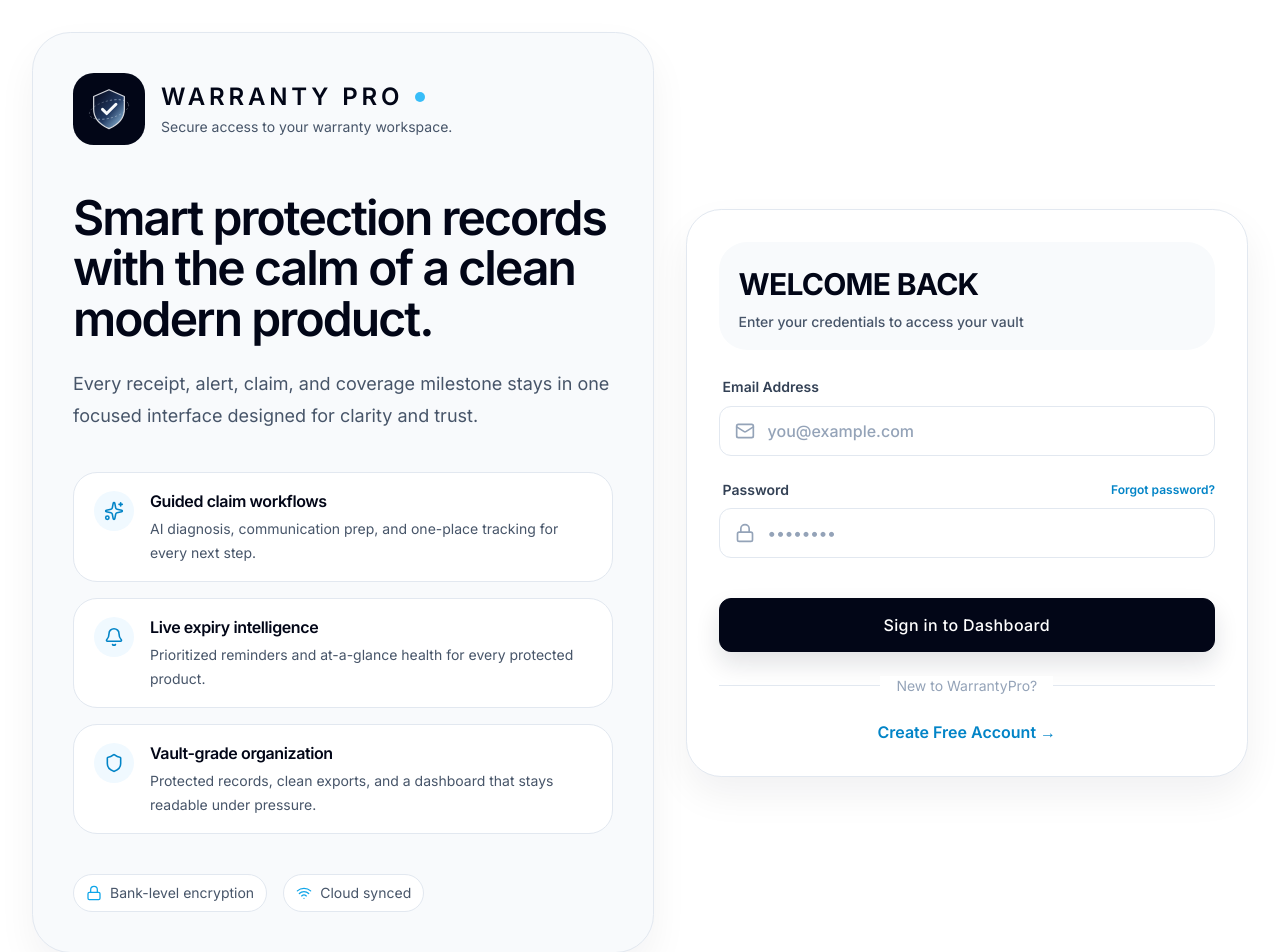
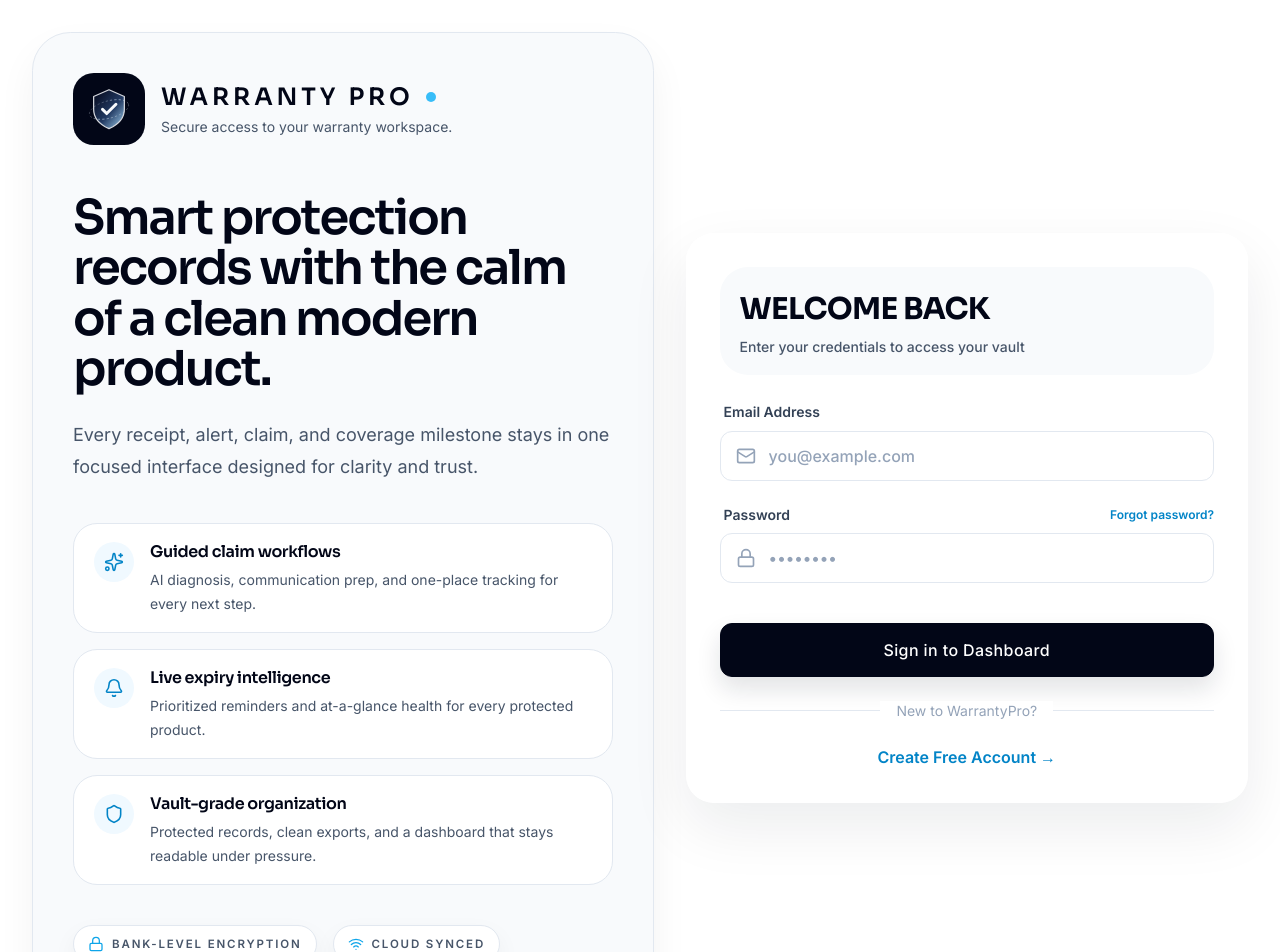
Before and after one commit to noorahmedpeace/WarrantyPro, a React (Vite) app in the folder frontend/: page /login in a window 1280 px wide. Shown: the top 952 px of the page. Built offline with nearby package versions, Linux system fonts and the light colour scheme; no server answers.

Commit message:
Add premium motion and trust styling

```diff
--- a/frontend/src/components/Navbar.tsx
+++ b/frontend/src/components/Navbar.tsx
@@ -19,9 +19,9 @@ export const Navbar = () => {
 
     return (
         <div className="pointer-events-none fixed bottom-4 left-1/2 z-50 w-full max-w-[98vw] -translate-x-1/2 px-3 sm:bottom-6 sm:max-w-[92vw] sm:px-0">
-            <nav className="pointer-events-auto mx-auto max-w-[920px] rounded-[2rem] border border-slate-200 bg-white p-[1px] shadow-[0_18px_40px_rgba(15,23,42,0.10)]">
-                <div className="rounded-[calc(2rem-1px)] bg-white px-2 py-2">
-                    <div className="flex items-stretch gap-2 rounded-[1.55rem] bg-[#f8fafc] px-1 py-1">
+            <nav className="glass-floating-nav pointer-events-auto mx-auto max-w-[920px] p-[1px]">
+                <div className="rounded-[calc(1.75rem-1px)] bg-white/85 px-2 py-2 backdrop-blur-xl">
+                    <div className="flex items-stretch gap-2 rounded-[1.45rem] bg-[#f8fafc]/85 px-1 py-1">
                         {links.map((link) => {
                             const isActive = location.pathname === link.path;
                             const Icon = link.icon;
@@ -31,7 +31,7 @@ export const Navbar = () => {
                                     <Link
                                         to={link.path}
                                         className={clsx(
-                                            'group relative flex w-full flex-col items-center justify-center rounded-[1.25rem] px-3 py-3 text-center transition-all duration-200',
+                                            'group micro-lift relative flex w-full flex-col items-center justify-center rounded-[1.25rem] px-3 py-3 text-center transition-all duration-200',
                                             isActive
                                                 ? 'text-slate-950'
                                                 : 'text-slate-500 hover:bg-white hover:text-slate-950'
--- a/frontend/src/components/layouts/LoginLayout.tsx
+++ b/frontend/src/components/layouts/LoginLayout.tsx
@@ -56,12 +56,12 @@ export const LoginLayout: React.FC<LoginLayoutProps> = ({ children, title, subti
                             </div>
                         </div>
 
-                        <div className="mt-10 flex flex-wrap items-center gap-4 text-sm text-slate-600">
-                            <div className="flex items-center gap-2 rounded-full border border-slate-200 bg-white px-3 py-2">
+                            <div className="mt-10 flex flex-wrap items-center gap-4 text-sm text-slate-600">
+                            <div className="trust-chip">
                                 <Lock className="h-4 w-4 text-sky-500" strokeWidth={1.9} />
                                 Bank-level encryption
                             </div>
-                            <div className="flex items-center gap-2 rounded-full border border-slate-200 bg-white px-3 py-2">
+                            <div className="trust-chip">
                                 <Wifi className="h-4 w-4 text-sky-500" strokeWidth={1.9} />
                                 Cloud synced
                             </div>
@@ -69,7 +69,8 @@ export const LoginLayout: React.FC<LoginLayoutProps> = ({ children, title, subti
                     </div>
 
                     <div className="flex items-center justify-center">
-                        <div className="w-full max-w-xl rounded-[2.2rem] border border-slate-200 bg-white p-6 shadow-[0_18px_38px_rgba(15,23,42,0.06)] sm:p-8">
+                        <div className="glass-floating-nav w-full max-w-xl p-[1px]">
+                            <div className="rounded-[calc(2.2rem-1px)] bg-white p-6 sm:p-8">
                             <div className="rounded-[1.75rem] bg-[#f8fafc] px-5 py-4">
                                 <div className="flex items-center gap-4 lg:hidden">
                                     <div className="rounded-[1rem] bg-slate-950 p-2.5 text-white">
@@ -87,7 +88,8 @@ export const LoginLayout: React.FC<LoginLayoutProps> = ({ children, title, subti
                                 </div>
                             </div>
 
-                            <div className="mt-6">{children}</div>
+                                <div className="mt-6">{children}</div>
+                            </div>
                         </div>
                     </div>
                 </div>
@@ -105,7 +107,7 @@ const FeatureCard = ({
     title: string;
     description: string;
 }) => (
-    <div className="rounded-[1.5rem] border border-slate-200 bg-white px-5 py-4">
+    <div className="micro-lift rounded-[1.5rem] border border-slate-200 bg-white px-5 py-4">
         <div className="flex items-start gap-4">
             <div className="mt-0.5 rounded-full bg-sky-50 p-2.5 text-sky-600">{icon}</div>
             <div>
--- a/frontend/src/index.css
+++ b/frontend/src/index.css
@@ -1,4 +1,4 @@
-@import url('https://fonts.googleapis.com/css2?family=Inter:wght@300;400;500;600;700;800&display=swap');
+@import url('https://fonts.googleapis.com/css2?family=Inter:wght@300;400;500;600;700;800&family=Sora:wght@400;500;600;700;800&display=swap');
 
 @tailwind base;
 @tailwind components;
@@ -23,6 +23,20 @@
 }
 
 @layer components {
+  .micro-lift {
+    @apply transition-all duration-300 [transition-timing-function:cubic-bezier(0.22,1,0.36,1)] hover:-translate-y-1 hover:scale-[1.01] active:translate-y-0 active:scale-[0.99];
+  }
+
+  .glass-floating-nav {
+    @apply rounded-[1.75rem] border border-white/70 bg-white/80 backdrop-blur-xl;
+    box-shadow: 0 24px 60px rgba(15, 23, 42, 0.08), inset 0 1px 0 rgba(255, 255, 255, 0.8);
+  }
+
+  .trust-chip {
+    @apply inline-flex items-center gap-2 rounded-full border border-slate-200 bg-white px-3.5 py-2 text-[0.72rem] font-semibold tracking-[0.16em] text-slate-600 uppercase;
+    box-shadow: 0 10px 24px rgba(15, 23, 42, 0.05);
+  }
+
   .neu-card {
     @apply rounded-[1.75rem] border border-slate-200 shadow-[0_18px_38px_rgba(15,23,42,0.06)] overflow-hidden relative bg-white;
   }
--- a/frontend/tailwind.config.js
+++ b/frontend/tailwind.config.js
@@ -19,7 +19,7 @@ export default {
             },
             fontFamily: {
                 sans: ['Inter', 'system-ui', 'sans-serif'],
-                display: ['Inter', 'system-ui', 'sans-serif'],
+                display: ['Sora', 'Inter', 'system-ui', 'sans-serif'],
             },
             boxShadow: {
                 '3d': '0 4px 6px -1px rgba(0, 0, 0, 0.05), 0 2px 4px -2px rgba(0, 0, 0, 0.05), inset 0 1px 0 0 rgba(255, 255, 255, 0.8)',
```
Also changed, not shown: frontend/src/pages/Dashboard.tsx (+49 -12 lines).
